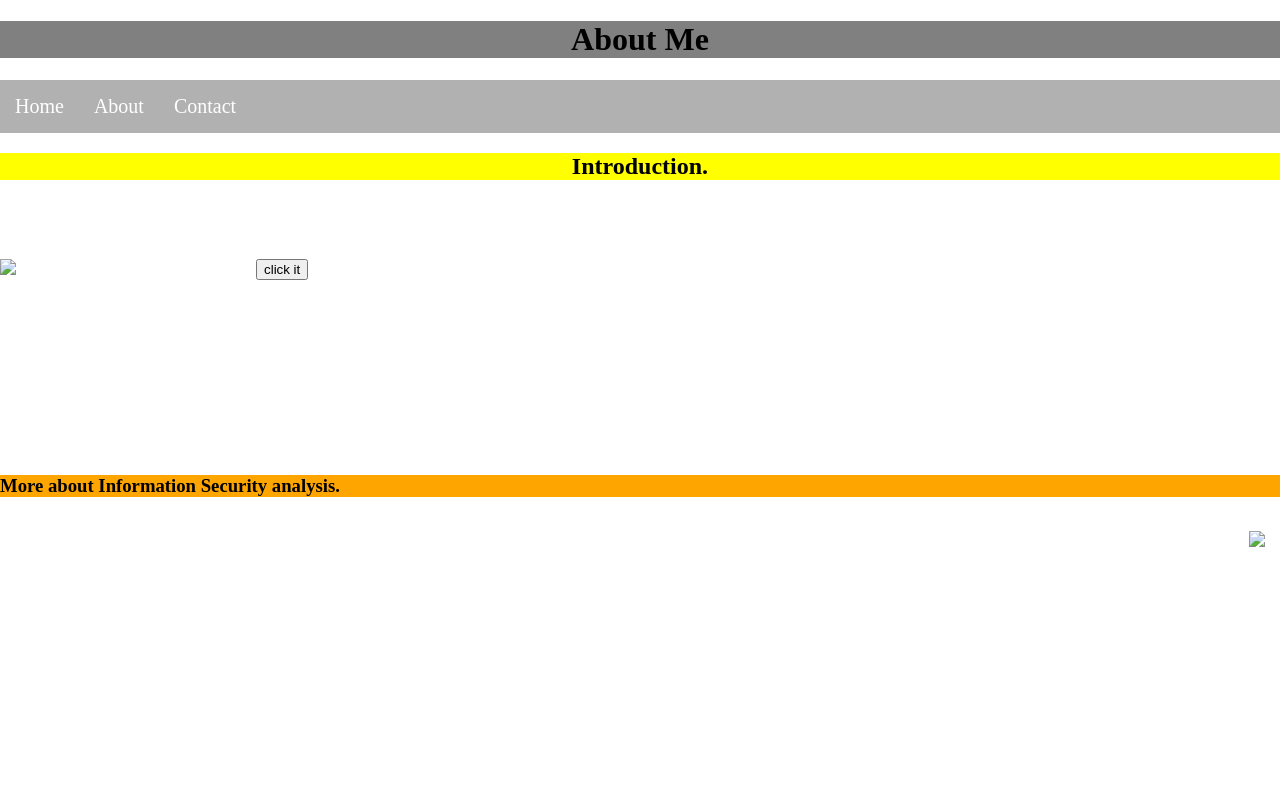
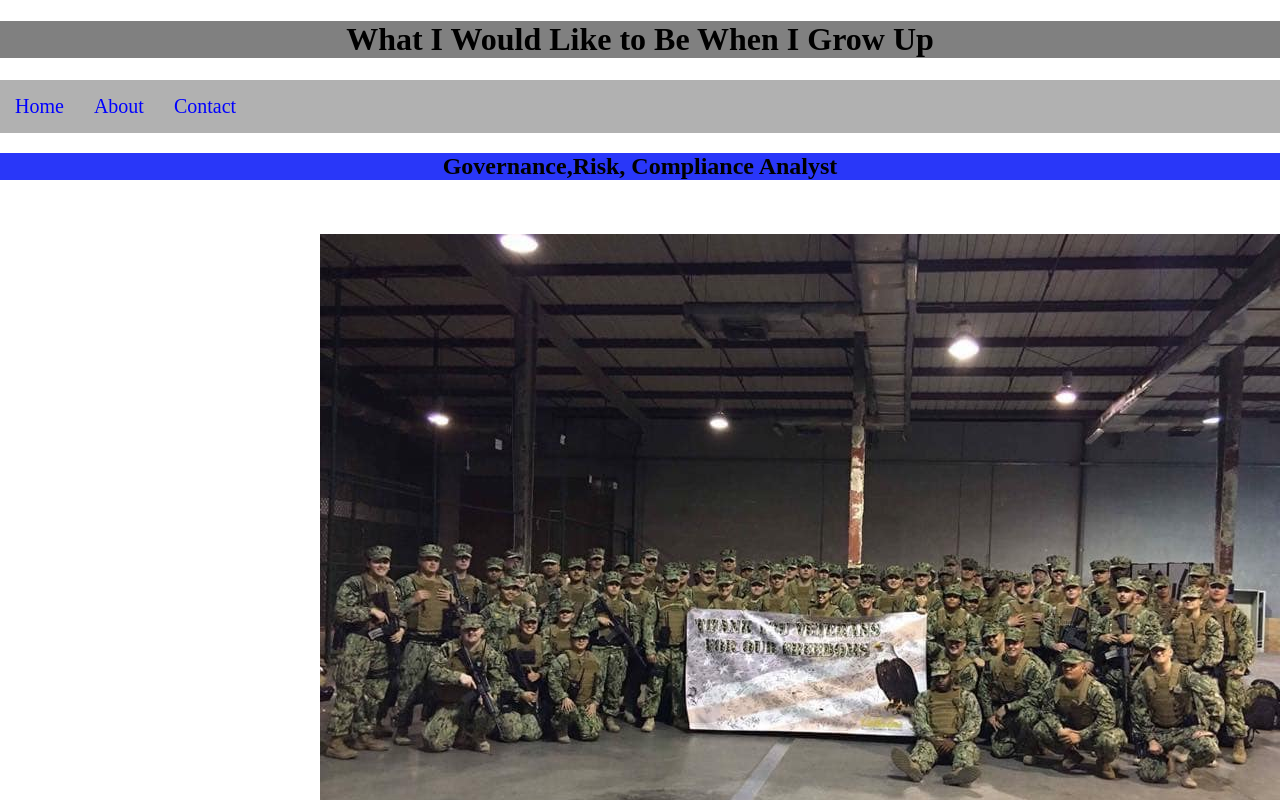
Before and after one commit to shiykilaking/web-development-project, a plain HTML site: page about.html in a window 1280 px wide. Shown: the top 800 px of the page. Drawn offline with Linux system fonts and the light colour scheme.

Commit message:
Update about.html

```diff
--- a/about.html
+++ b/about.html
@@ -29,8 +29,6 @@ margin-left: auto;
 margin-right: right;
 
 }
-/* image class of me */
-.img_me
 
 {
 /* floated the image of myself to left */
@@ -41,8 +39,6 @@ width: 20%;
 
 
 }
-/* image */
-.img_Risk
 
 {
 /* floated image to the right */
@@ -80,34 +76,22 @@ background-size: cover;
 
 
 
-
-
-
-
-
-
 h1 {
-
-
 
 
 /* heading 1 background color set to grey */
 Background-color: grey;
 
 
-
-
 /* text align set to center */
 Text-align: center;
-
-
 
 
 }
 
 h2 {
 /* heading 2 background color set to yellow */
-Background-color: yellow;
+Background-color: rgb(41, 55, 249);
 /* text align set to center */
 text-align: center;
 
@@ -119,7 +103,7 @@ h3{
 /* text aligning normal for heding 3 */
 text-align: normal;
 /* heading 3 background color is orange */
-background-color: orange;
+background-color: rgb(41, 55, 249);
 
 }
 
@@ -154,7 +138,7 @@ overflow: hidden;
 
 
 /* setted nav bar color to white */
-color: white;
+color: blue;
 
 
 /* text decoration setted to none on my nav bar */
@@ -189,10 +173,6 @@ background-color: hsl(0,0%,10%);
 float:left;
 
 }
-
-
-
-
 
 
 
@@ -233,7 +213,7 @@ Color:  white;
 
 
 <!--heading 1-->
-<h1> About Me </h1>
+<h1> What I Would Like to Be When I Grow Up </h1>
 
 
 <!--navigation bar class-->
@@ -263,20 +243,16 @@ Color:  white;
 
 </nav>
 <!--heading 2-->
-<h2>Introduction.</h2>
- <!--demo javascript-->
-<p id="demo"> Things i have accomplished.</p>
-  <!--clickable button that changes message -->
- <button type="button" onclick="myFunction()">click it</button>
-  <!--opening script tag for javascript-->
-  <script>
-function myFunction() {
-  document.getElementById("demo").innerHTML = "Background experiences and goals below.";
-}
+<h2>Governance,Risk, Compliance Analyst</h2>
+
+<p
+  <script>;
+
+
 
 </script>
 <!--image class and image of me-->
-<img class="img_me" src="Me.png">
+<img class="img_Bahrain" src="Bahrain.jpg">
 
 
 <!--Paragraph about my experiences and goals-->
@@ -286,14 +262,13 @@ function myFunction() {
 
 
 <!--heading 3-->
-<h3> More about Information Security analysis. </h3>
+<h3> GRC Analyst. </h3>
 <!--image reference link-->
-<a href="https://itsecurity.uiowa.edu/sites/itsecurity.uiowa.edu/files/2022-12/risk-matrix.png">
+<a href=>
    <!--image class and image-->
   <img class="img_Risk" src="Risk.png">
-<!--Paragraph explaining what Information Security Analyst do-->
-<p> In this job i will be implementing new system security plans as well as being involved in advancing up to date system security plans and performing security evaluations and risk management. I will also be giving a score based on the information that vendors give to use scoring based on which if it is low moderate and high because every company comes with something that is called a residual risk and it is important to evaluate them to see if there is any controls that are feasible to handle the risks.
-
+<!--Paragraph explaining what GRC analyst do-->
+<p>
 </p>
 
 
```
